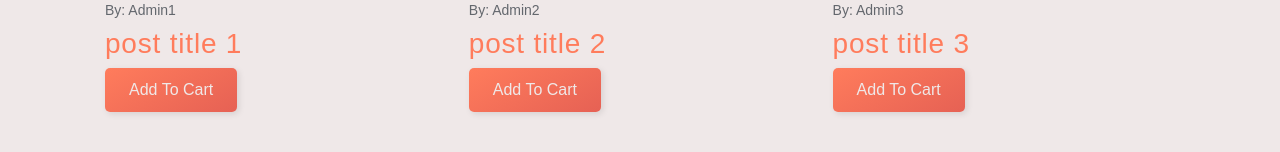
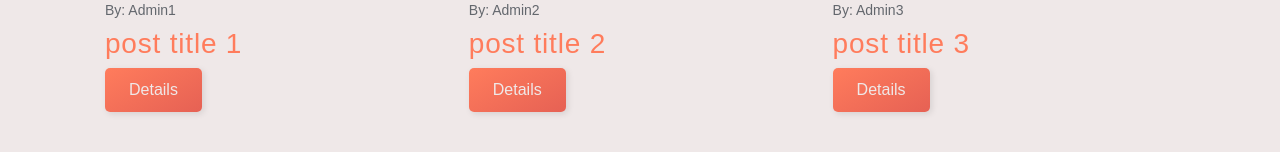
Before and after one commit to mohamed-ali-nemr/E-commerce, a React (Create React App) app: page / in a window 1280 px wide. Shown: the part 298-450 px from the top of the page. Built offline with nearby package versions, Linux system fonts and the light colour scheme.

Commit message:
Add files via upload

```diff
--- a/src/components/Header.js
+++ b/src/components/Header.js
@@ -1,12 +1,15 @@
+import { Link } from "react-router-dom";
+
+
 const Header = () => {
   return (
     <header className="container">
       <nav className="navbar ">
         <h1>E-commerce</h1>
         <div className="links">
-          <a href="/" className="btn"> Prouduct </a>
-          <a href="/Cart"> Cart </a>
-          <a href="/Check Out"> Check Out </a>
+          <Link to="/" className="btn"> Prouduct </Link>
+          <Link to="/cart"> Cart </Link>
+          <Link to="/check-out"> Check Out </Link>
         </div>
       </nav>
     </header>
--- a/src/components/ProductItem.js
+++ b/src/components/ProductItem.js
@@ -2,14 +2,14 @@ import { Link } from "react-router-dom";
 
 
 
-const ProductItem = ({ product, handleAddToCart }) => {
+const ProductItem = ({ product, handleDetails }) => {
   return (
     <Link to={`/details/${product.id}`} className="post">
       <img src={product.image} alt="" />
       <div className="post-author">By: {product.author}</div>
       <h3>{product.title}</h3>
-      <button className="btn" onClick={() => handleAddToCart(product.id)}>
-        Add To Cart
+      <button className="btn" onClick={() => handleDetails(product.id)}>
+        Details
       </button>
     </Link>
   );
--- a/src/pages/ProductDetails.js
+++ b/src/pages/ProductDetails.js
@@ -1,5 +1,4 @@
-import ProductItem from "../components/ProductItem";
-import { useSeletor } from "react-redux";
+import { getById } from "../api/productsApi";
 
 const ProductDetails = (props) => {
   // console.log("details page");
@@ -8,8 +7,8 @@ const ProductDetails = (props) => {
   return (
     <article className="container post-details">
       <div className="post-details-title">
-        <h1>Lorem ipsum dolor sit amet consectetur adipisicing.</h1>
-        <button className="btn btn-danger"> Delete </button>
+        <h1>{}</h1>
+        {/* <button className="btn btn-danger"> Delete </button> */}
       </div>
       <img
         src="https://images.unsplash.com/photo-1498050108023-c5249f4df085?ixid=MXwxMjA3fDB8MHxwaG90by1wYWdlfHx8fGVufDB8fHw%3D&ixlib=rb-1.2.1&auto=format&fit=crop&w=1352&q=80"
--- a/src/pages/Products.js
+++ b/src/pages/Products.js
@@ -32,7 +32,7 @@ const Products = () => {
   //   },
   // ]);
 
-  const handleAddToCart = () => {};
+  const handleDetails = () => {};
 
   return (
     <section className="posts">
@@ -41,7 +41,7 @@ const Products = () => {
           <ProductItem
             key={product.id}
             product={product}
-            handleAddToCart={handleAddToCart}
+            handleAddToCart={handleDetails}
           />
         ))}
 
```
